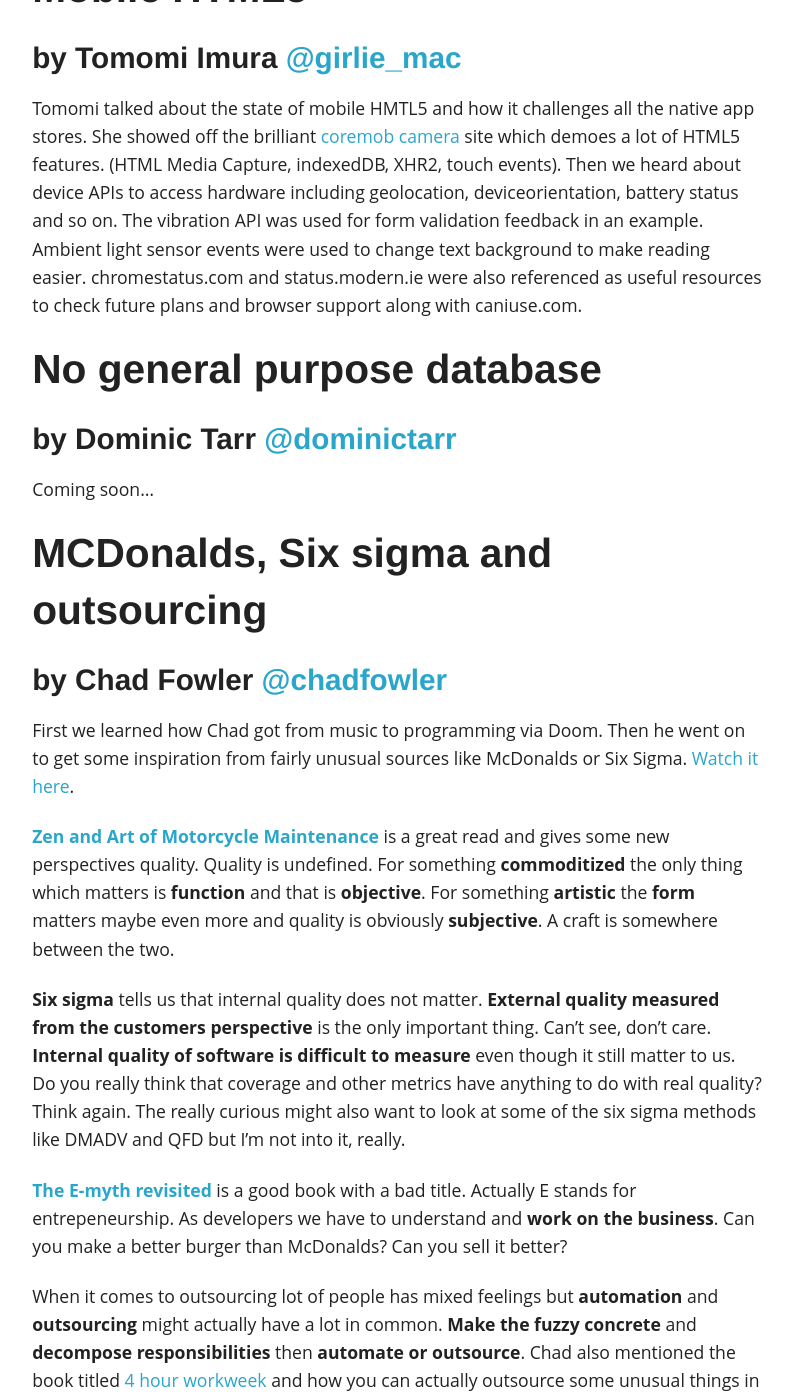
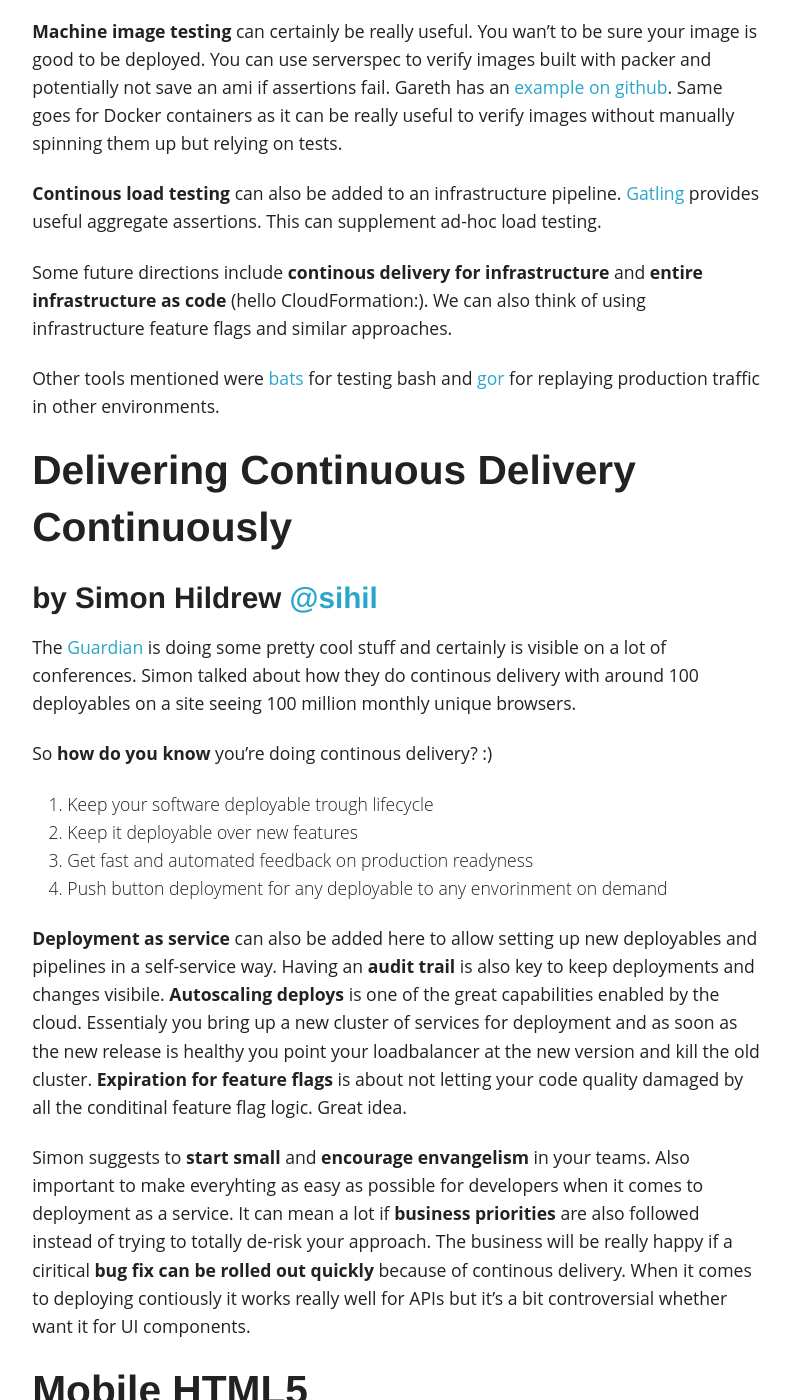
Before and after one commit to dublado/csabapalfi.github.io, a Jekyll site: the page built from _posts/2014-04-25-craftconf-day-3.md, in a window 1280 px wide and 1400 px high, scrolled down 2495 px. Shown: the whole window, without its empty margins (243-1036 px from the left). Built offline with Jekyll 4.4.1, drawn with Linux system fonts in a browser that asks for light colours; Markdown is read by kramdown in place of the engine named in the settings; some of the changed text lies outside the part shown.

Commit message:
more goodness from craft day 3

```diff
--- a/_posts/2014-04-25-craftconf-day-3.md
+++ b/_posts/2014-04-25-craftconf-day-3.md
@@ -52,12 +52,35 @@ Coming soon...
 ## <a name="gareth"></a>CI for Infrastructure
 ### by Gareth Rushgrove [@garethr](https://twitter.com/garethr)
 
-Coming soon...
+Gareth talked about how software engineering practices can be adopted for infrastructure as code. On of these is CI (maybe even continous deployment) for infrastructure. Talking about CI: checkout [Jenkins Job Builder](http://ci.openstack.org/jenkins-job-builder/) for CI setup as code.
+
+You have **CI** to get **fast feedback and **prevent isolation**. Feedback could be some sort of **testing**. Do you want to test your **config management** (puppet/chef/etc) code? Maybe not always but for a library it's certainly useful.
+
+**Acceptance tests** for infrastrucuture can **spin up a short lived machine** and then **assert** that the machine is in the expected state. Have a look at [kitchen-ci](http://kitchen.ci/) which allows you to run tests in parallel and supports different drivers like ec2 and digitalocean. For assertion you can use [serverspec](http://serverspec.org/).
+
+**Machine image testing** can certainly be really useful. You wan't to be sure your image is good to be deployed. You can use serverspec to verify images built with packer and potentially not save an ami if assertions fail. Gareth has an [example on github](https://github.com/garethr/packer-serverspec-example). Same goes for Docker containers as it can be really useful to verify images without manually spinning them up but relying on tests.
+
+**Continous load testing** can also be added to an infrastructure pipeline. [Gatling](http://gatling-tool.org/) provides useful aggregate assertions. This can supplement ad-hoc load testing.
+
+Some future directions include **continous delivery for infrastructure** and **entire infrastructure as code** (hello CloudFormation:). We can also think of using infrastructure feature flags and similar approaches.
+
+Other tools mentioned were [bats](https://github.com/sstephenson/bats) for testing bash and [gor](https://github.com/buger/gor/) for replaying production traffic in other environments.
 
 ## <a name="simon"></a>Delivering Continuous Delivery Continuously
 ### by Simon Hildrew [@sihil](https://twitter.com/sihil)
 
-Coming soon...
+The [Guardian](http://theguardian.com) is doing some pretty cool stuff and certainly is visible on a lot of conferences. Simon talked about how they do continous delivery with around 100 deployables on a site seeing 100 million monthly unique browsers.
+
+So **how do you know** you're doing continous delivery? :)
+
+1. Keep your software deployable trough lifecycle
+2. Keep it deployable over new features
+3. Get fast and automated feedback on production readyness
+4. Push button deployment for any deployable to any envorinment on demand
+
+**Deployment as service** can also be added here to allow setting up new deployables and pipelines in a self-service way. Having an **audit trail** is also key to keep deployments and changes visibile. **Autoscaling deploys** is one of the great capabilities enabled by the cloud. Essentialy you bring up a new cluster of services for deployment and as soon as the new release is healthy you point your loadbalancer at the new version and kill the old cluster. **Expiration for feature flags** is about not letting your code quality damaged by all the conditinal feature flag logic. Great idea.
+
+Simon suggests to **start small** and **encourage envangelism** in your teams. Also important to make everyhting as easy as possible for developers when it comes to deployment as a service. It can mean a lot if **business priorities** are also followed instead of trying to totally de-risk your approach. The business will be really happy if a ciritical **bug fix can be rolled out quickly** because of continous delivery. When it comes to deploying contiously it works really well for APIs but it's a bit controversial whether want it for UI components.
 
 ## Mobile HTML5
 ### by Tomomi Imura [@girlie_mac](https://twitter.com/girlie_mac)
@@ -67,7 +90,11 @@ Tomomi talked about the state of mobile HMTL5 and how it challenges all the nati
 ## No general purpose database
 ### by Dominic Tarr [@dominictarr](https://twitter.com/dominictarr)
 
-Coming soon...
+Dominic talked about all the confusion around the data-stores available to developers. First just think of **data strucures**. They are **well understood** and a **rational choice** can be made easily in most cases. When it comes to **data-stores** you get all the **marketing FUD**.
+
+The way to see through marketing promises is to actually **understand** what data-stores do behind the scenes. Then we walked thorugh data store implementations from simple file storage, **append-only** file storage, **sorted string table** all the way to **log structured merge tree** which is an append-only log + a sorted view. Then Dominic touched on LevelDB and Haystack.
+
+The trick is understanding your data and your data-store options well. :)
 
 ## MCDonalds, Six sigma and outsourcing
 ### by Chad Fowler [@chadfowler](https://twitter.com/chadfowler)
@@ -78,7 +105,7 @@ First we learned how Chad got from music to programming via Doom. Then he went o
 
 **Six sigma** tells us that internal quality does not matter. **External quality measured from the customers perspective** is the only important thing. Can't see, don't care. **Internal quality of software is difficult to measure** even though it still matter to us. Do you really think that coverage and other metrics have anything to do with real quality? Think again. The really curious might also want to look at some of the six sigma methods like DMADV and QFD but I'm not into it, really.
 
-**[The E-myth revisited](http://www.amazon.co.uk/myth-Revisited-Small-Businesses-About/dp/0887307280)** is a good book with a bad title. Actually E stands for entrepeneurship. As developers we have to understand and **work on the business**. Can you make a better burger than McDonalds? Can you sell it better?
+**[The E-myth revisited](http://www.amazon.co.uk/myth-Revisited-Small-Businesses-About/dp/0887307280)** is a good book with a bad title. Actually E stands for entrepeneurship. As developers we have to understand and **work on the business**. Can you make a better burger than McDonalds? Can you **sell** it better?
 
 When it comes to outsourcing lot of people has mixed feelings but **automation** and **outsourcing** might actually have a lot in common. **Make the fuzzy concrete** and **decompose responsibilities** then **automate or outsource**. Chad also mentioned the book titled [4 hour workweek](http://fourhourworkweek.com/) and how you can actually outsource some unusual things in your life like booking appoitments or even finding a nice pair of shoes based on a photo. I also learned what Amazon Mechanical Turk was named [after](http://en.wikipedia.org/wiki/The_Turk).
 
```
